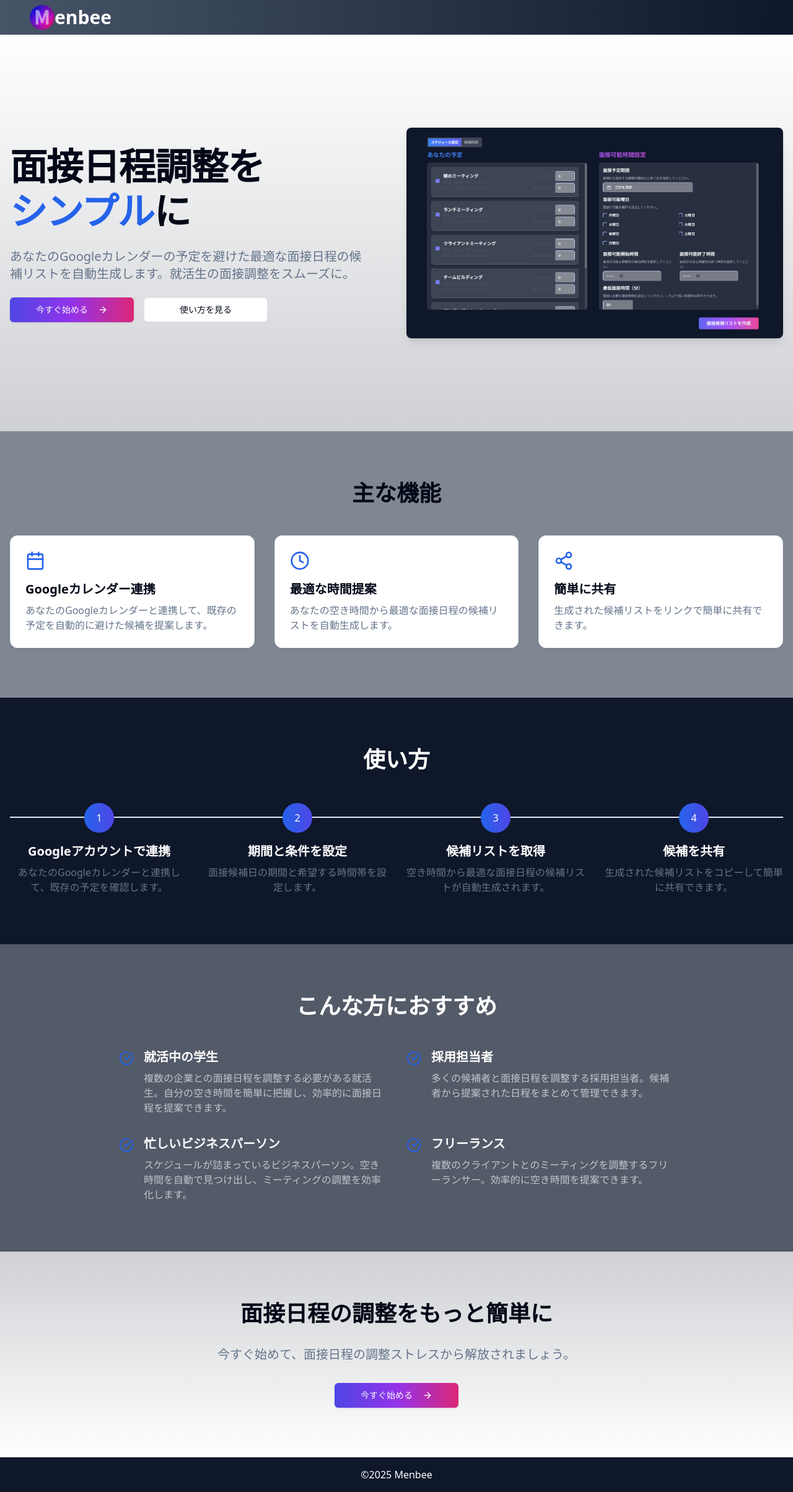
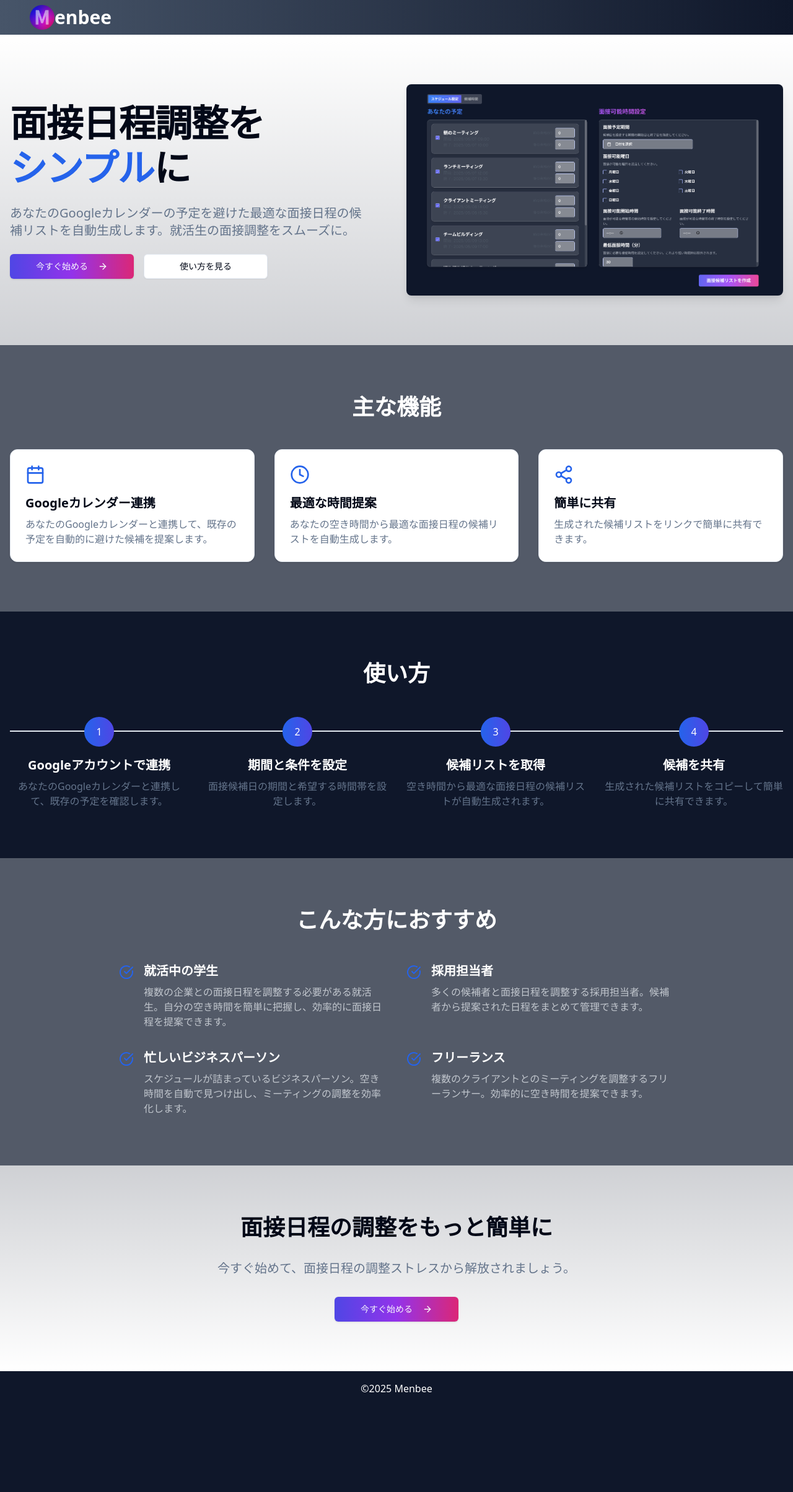
Before and after one commit to Sora339/Menbee, a Next.js app: page / in a window 1280 px wide. Shown: the whole page at 62% size. After the commit the page ends 2269 px from the top, so only its background shows below. Built offline with nearby package versions, Linux system fonts and the light colour scheme; no server answers.

Commit message:
fix: session-log

```diff
--- a/auth.ts
+++ b/auth.ts
@@ -1,4 +1,3 @@
-// app/api/auth/[...nextauth]/route.ts
 import NextAuth from "next-auth";
 import Google from "next-auth/providers/google";
 import { PrismaAdapter } from "@auth/prisma-adapter";
@@ -7,33 +6,24 @@ import { prisma } from "./prisma";
 export const { handlers, signIn, signOut, auth } = NextAuth({
   adapter: PrismaAdapter(prisma),
   session: {
-    strategy: "jwt", // JWT セッションを使用
+    strategy: "jwt",
   },
   callbacks: {
-    async jwt({ token, account, user }) {
-      console.log("🔹 JWT Callback - account:", account);
-      console.log("🔹 JWT Callback - token before update:", token);
-
+    async jwt({ token, user }) {
       if (user) {
         token.user = user;
         token.role = (user as any).role || "user";
       }
-
-      console.log("🔹 JWT Callback - token after update:", token);
       return token;
     },
 
     async session({ session, token }) {
-      console.log("🔹 Session Callback - token:", token);
-
       return {
         ...session,
         user: {
           ...session.user,
           role: token.role ?? "user",
         },
-        accessToken: token.accessToken ?? "",
-        refreshToken: token.refreshToken ?? "",
       };
     },
   },
@@ -41,8 +31,8 @@ export const { handlers, signIn, signOut, auth } = NextAuth({
     Google({
       authorization: {
         params: {
-          prompt: "consent", // 毎回同意画面を表示（リフレッシュトークンを取得）
-          access_type: "offline", // オフラインアクセスを許可
+          prompt: "consent",
+          access_type: "offline",
           response_type: "code",
           scope: "openid email profile https://www.googleapis.com/auth/calendar.readonly https://www.googleapis.com/auth/userinfo.email",
         },
--- a/src/app/page.tsx
+++ b/src/app/page.tsx
@@ -70,7 +70,7 @@ export default function Home() {
       className="min-h-screen flex flex-col"
     >
       {/* ヒーローセクション */}
-      <section className="relative flex flex-col items-center justify-center min-h-[80vh] px-4 overflow-hidden">
+      <section className="relative flex flex-col items-center justify-center py-20 px-4 overflow-hidden">
         <div className="absolute inset-0 -z-10 bg-gradient-to-b from-background to-background/80" />
         <div className="absolute inset-0 -z-20 bg-[radial-gradient(circle_at_center,rgba(var(--foreground-rgb),0.08),transparent_65%)]" />
 
@@ -143,7 +143,7 @@ export default function Home() {
       </section>
 
       {/* 機能セクション */}
-      <section id="features" className="py-20 px-4 bg-muted/50">
+      <section id="features" className="py-20 px-4 bg-muted/30 text-white">
         <div className="container mx-auto">
           <h2 className="text-3xl md:text-4xl font-bold text-center mb-12">
             主な機能
@@ -304,7 +304,7 @@ export default function Home() {
             transition={{ duration: 0.5 }}
             viewport={{ once: true }}
           >
-            面接日程の調整をもっと簡単に
+            面接日程の調整を<span className="inline-block">もっと簡単に</span>
           </motion.h2>
 
           <motion.p
```
